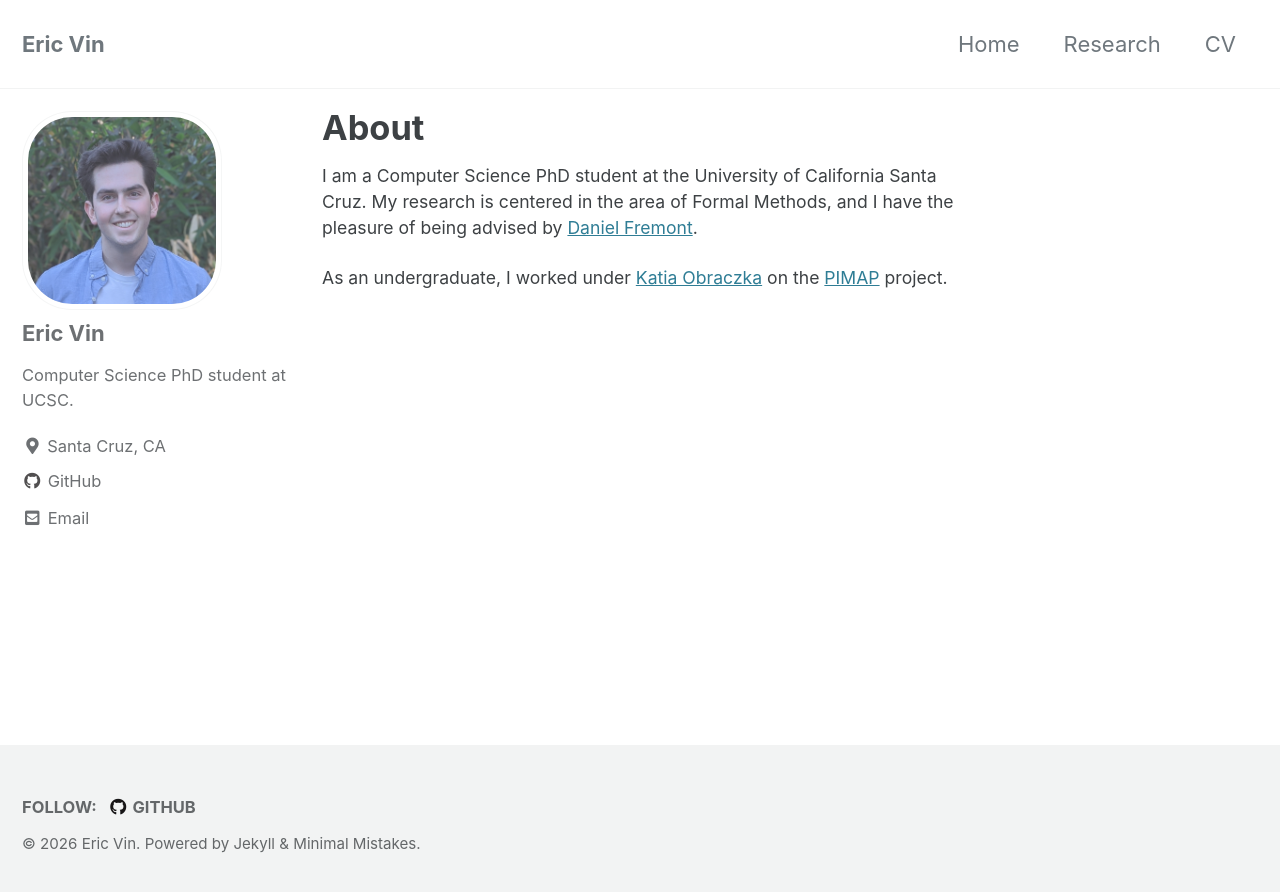
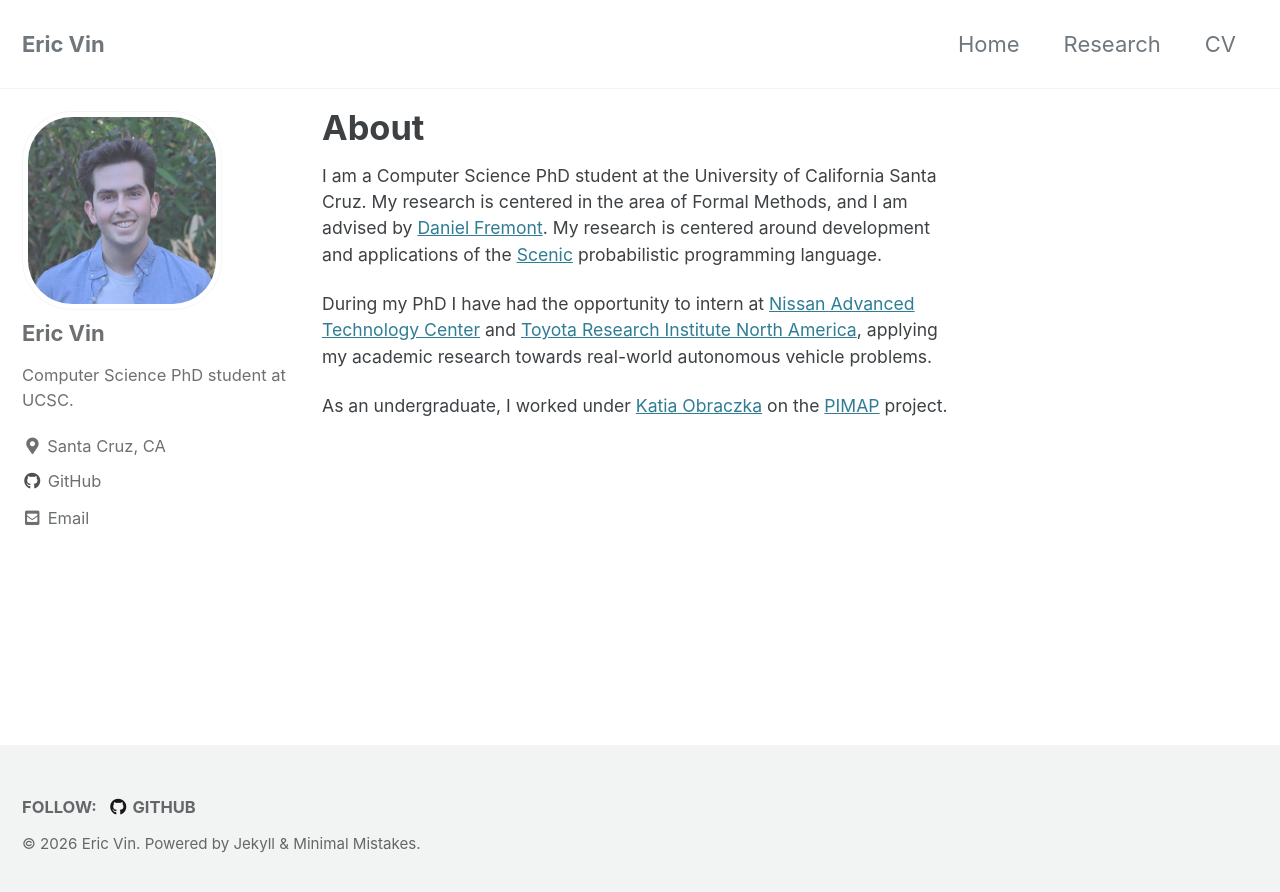
Before and after one commit to Eric-Vin/eric-vin.github.io, a Jekyll site: the page built from _pages/index.md, in a window 1280 px wide. Shown: the top 892 px of the page. Built offline with Jekyll 4.4.1, drawn with Linux system fonts in a browser that asks for light colours; cached includes are drawn as plain includes.

Commit message:
2026 updates.

```diff
--- a/_pages/index.md
+++ b/_pages/index.md
@@ -5,6 +5,8 @@ permalink: /
 title: About
 ---
 
-I am a Computer Science PhD student at the University of California Santa Cruz. My research is centered in the area of Formal Methods, and I have the pleasure of being advised by [Daniel Fremont](https://people.ucsc.edu/~dfremont/index.html).
+I am a Computer Science PhD student at the University of California Santa Cruz. My research is centered in the area of Formal Methods, and I am advised by [Daniel Fremont](https://people.ucsc.edu/~dfremont/index.html). My research is centered around development and applications of the [Scenic](https://scenic-lang.org/) probabilistic programming language.
+
+During my PhD I have had the opportunity to intern at [Nissan Advanced Technology Center](https://www.nissan-global.com/EN/INNOVATION/TECHNOLOGY/ADVANCED_TECH_CENTER/) and [Toyota Research Institute North America](https://amrd.toyota.com/division/trina/), applying my academic research towards real-world autonomous vehicle problems.
 
 As an undergraduate, I worked under [Katia Obraczka](https://inrg.soe.ucsc.edu/) on the [PIMAP](https://inrg.soe.ucsc.edu/project-pimap-pressure-injury-monitoring-and-prevention/) project.
```
Also changed, not shown: _projects/scenic.md (+1 -1 lines).
